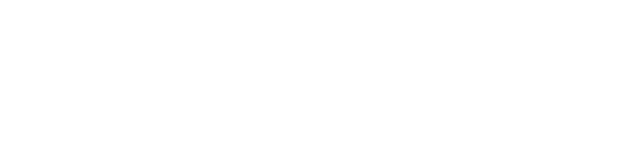
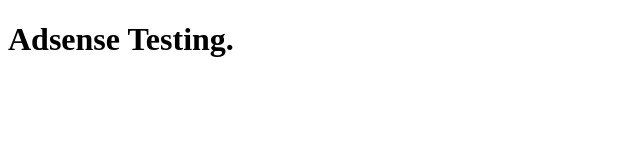
Before and after one commit to kar-the-dev/subdomain-thingy, a plain HTML site: page index.html in a window 1280 px wide. Shown: the whole page, without its empty margins (0-640 px from the left). Drawn offline with Linux system fonts and the light colour scheme.

Commit message:
new text

```diff
--- a/index.html
+++ b/index.html
@@ -8,6 +8,6 @@
      crossorigin="anonymous"></script>
 </head>
 <body>
-
+     <h1>Adsense Testing.</h1>
 </body>
 </html>
```
